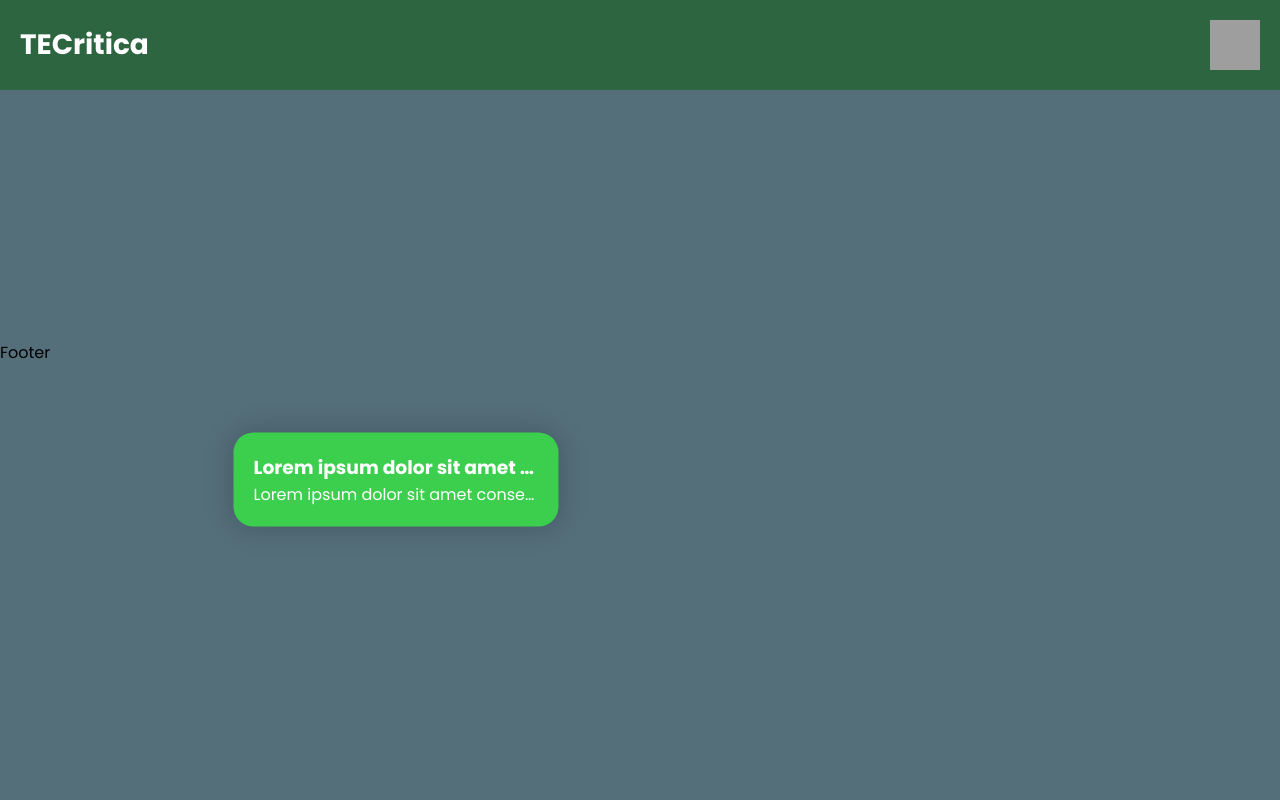
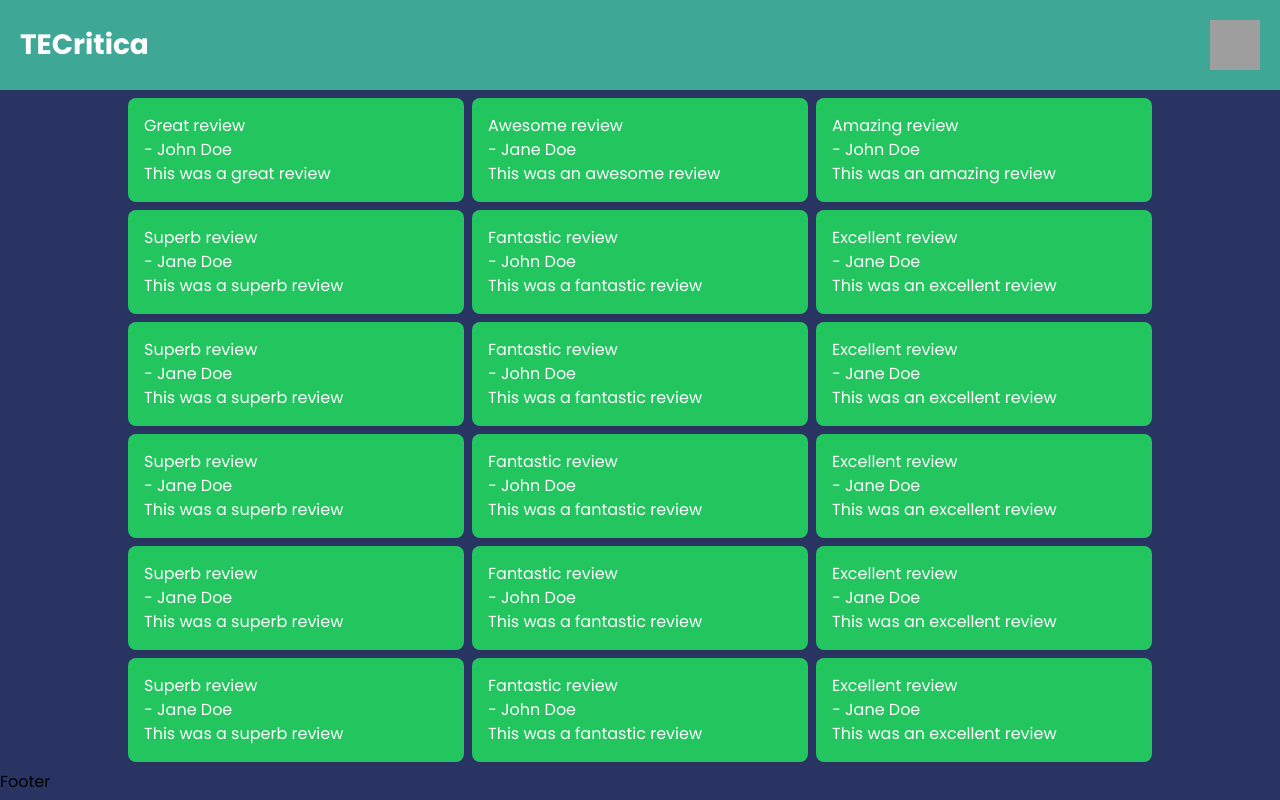
Before and after one commit to Betoml5/teCriticaFrontend, a React (Create React App) app: page / in a window 1280 px wide. Built offline with nearby package versions, Linux system fonts and the light colour scheme; grey boxes are pictures that could not be loaded.

Commit message:
Add tailwind

```diff
--- a/public/index.html
+++ b/public/index.html
@@ -4,6 +4,7 @@
     <meta charset="utf-8" />
     <link rel="icon" href="%PUBLIC_URL%/favicon.ico" />
     <meta name="viewport" content="width=device-width, initial-scale=1" />
+    <script src="https://cdn.tailwindcss.com"></script>
     <meta name="theme-color" content="#000000" />
     <meta
       name="description"
--- a/src/App.js
+++ b/src/App.js
@@ -5,11 +5,126 @@ import { BrowserRouter, Route, Router, Routes } from "react-router-dom";
 import Layout from "./containers/Layout";
 import Reviews from "./containers/Reviews";
 
+const reviews = [
+  {
+    id: 1,
+    title: "Great review",
+    description: "This was a great review",
+    author: "John Doe",
+  },
+  {
+    id: 2,
+    title: "Awesome review",
+    description: "This was an awesome review",
+    author: "Jane Doe",
+  },
+  {
+    id: 3,
+    title: "Amazing review",
+    description: "This was an amazing review",
+    author: "John Doe",
+  },
+  {
+    id: 4,
+    title: "Superb review",
+    description: "This was a superb review",
+    author: "Jane Doe",
+  },
+  {
+    id: 5,
+    title: "Fantastic review",
+    description: "This was a fantastic review",
+    author: "John Doe",
+  },
+  {
+    id: 6,
+    title: "Excellent review",
+    description: "This was an excellent review",
+    author: "Jane Doe",
+  },
+
+  {
+    id: 4,
+    title: "Superb review",
+    description: "This was a superb review",
+    author: "Jane Doe",
+  },
+  {
+    id: 5,
+    title: "Fantastic review",
+    description: "This was a fantastic review",
+    author: "John Doe",
+  },
+  {
+    id: 6,
+    title: "Excellent review",
+    description: "This was an excellent review",
+    author: "Jane Doe",
+  },
+
+  {
+    id: 4,
+    title: "Superb review",
+    description: "This was a superb review",
+    author: "Jane Doe",
+  },
+  {
+    id: 5,
+    title: "Fantastic review",
+    description: "This was a fantastic review",
+    author: "John Doe",
+  },
+  {
+    id: 6,
+    title: "Excellent review",
+    description: "This was an excellent review",
+    author: "Jane Doe",
+  },
+
+  {
+    id: 4,
+    title: "Superb review",
+    description: "This was a superb review",
+    author: "Jane Doe",
+  },
+  {
+    id: 5,
+    title: "Fantastic review",
+    description: "This was a fantastic review",
+    author: "John Doe",
+  },
+  {
+    id: 6,
+    title: "Excellent review",
+    description: "This was an excellent review",
+    author: "Jane Doe",
+  },
+
+  {
+    id: 4,
+    title: "Superb review",
+    description: "This was a superb review",
+    author: "Jane Doe",
+  },
+  {
+    id: 5,
+    title: "Fantastic review",
+    description: "This was a fantastic review",
+    author: "John Doe",
+  },
+  {
+    id: 6,
+    title: "Excellent review",
+    description: "This was an excellent review",
+    author: "Jane Doe",
+  },
+];
+
 const App = () => (
   <BrowserRouter>
     <Layout>
       <Routes>
-        <Route path="/" element={<Reviews />} />
+        <Route path="/" element={<Reviews reviews={reviews} />} />
       </Routes>
     </Layout>
   </BrowserRouter>
--- a/src/components/Review.jsx
+++ b/src/components/Review.jsx
@@ -1,14 +1,12 @@
-import React from "react";
+import React, { useEffect } from "react";
 import "../styles/components/Review.css";
 
 const Review = ({ review }) => {
   return (
-    <div className="x">
-      <div className="y">
-        <h3>{review.title}</h3>
-        <h4>{review.author}</h4>
-        <p>{review.description}</p>
-      </div>
+    <div className="text-white bg-green-500 p-4 rounded-lg">
+      <h3>{review.title}</h3>
+      <h5>- {review.author}</h5>
+      <p>{review.description}</p>
     </div>
   );
 };
--- a/src/containers/Reviews.jsx
+++ b/src/containers/Reviews.jsx
@@ -1,26 +1,13 @@
 import React from "react";
+import Review from "../components/Review";
 import "../styles/containers/Reviews.css";
 
 const Reviews = ({ reviews }) => {
   return (
-    <div>
-      <div className="x">
-        <div className="item y">
-          <h3>
-            Lorem ipsum dolor sit amet consectetur adipisicing elit. Id fuga
-            fugit porro doloremque. Dolor quam ratione enim, sed velit eveniet
-            exercitationem ut incidunt aut, tenetur minus quia minima aperiam
-            nihil.
-          </h3>
-
-          <p>
-            Lorem ipsum dolor sit amet consectetur adipisicing elit. Itaque esse
-            voluptatem tempora rerum repellat adipisci tempore dolor! Veniam
-            quibusdam illum, doloremque nesciunt accusantium dicta, alias fugit
-            odit natus odio ipsum.
-          </p>
-        </div>
-      </div>
+    <div className="grid grid-cols-3 gap-2 max-w-5xl mx-auto my-2">
+      {reviews.map((review) => (
+        <Review review={review} />
+      ))}
     </div>
   );
 };
--- a/src/styles/components/Header.css
+++ b/src/styles/components/Header.css
@@ -1,5 +1,5 @@
 .header {
-  background-color: #2d6541;
+  background-color: #3fa796;
   padding: 20px;
   width: 100%;
 
--- a/src/styles/components/Review.css
+++ b/src/styles/components/Review.css
@@ -1,45 +1,7 @@
-.blob {
-  width: var(--width);
-  height: var(--width);
-  background: #90a4ae;
-  transition: border-radius var(--transition-speed) linear;
-  box-shadow: 0 0 1rem rgba(0, 0, 0, 0.1);
+.item {
+  padding: 20px;
+  background-color: #2a0944;
+  height: fit-content;
+  border-radius: 8px;
+  color: #fff;
 }
-.blob-2 {
-  position: absolute;
-  top: 0;
-  right: 0;
-}
-.blob-2 .blob {
-  background: #b0bec5;
-}
-
-.x {
-  width: 250px;
-  height: 250px;
-
-  animation: x var(--x-speed) linear infinite alternate;
-}
-.x2 {
-  animation: x2 var(--x-speed) linear infinite alternate;
-}
-.y {
-  animation: y var(--y-speed) linear infinite alternate;
-}
-
-@keyframes x {
-  100% {
-    transform: translateX(calc(100vw - var(--width)));
-  }
-}
-@keyframes x2 {
-  100% {
-    transform: translateX(calc(-100vw + var(--width)));
-  }
-}
-
-@keyframes y {
-  100% {
-    transform: translateY(calc(100vh - var(--width)));
-  }
-}
--- a/src/styles/containers/Layout.css
+++ b/src/styles/containers/Layout.css
@@ -1,3 +1,4 @@
 .layout {
   height: 100vh;
+  background-color: #293462;
 }
--- a/src/styles/containers/Reviews.css
+++ b/src/styles/containers/Reviews.css
@@ -1,84 +1,8 @@
-:root {
-  --width: 300px;
-  --x-speed: 23s;
-  --y-speed: 8s;
-  --transition-speed: 2.2s;
+.container {
+  display: flex;
+  justify-content: space-between;
+  background-color: #293462;
+  width: 80%;
+  height: 100vh;
+  flex-wrap: wrap;
 }
-
-body {
-  margin: 0;
-  overflow: hidden;
-  background: #546e7a;
-}
-
-.item {
-  padding: 20px;
-  background-color: #3ccf4e;
-  border-radius: 20px;
-
-  width: 325px;
-  max-width: 325px;
-
-  box-shadow: 0 0 30px rgba(0, 0, 0, 0.2);
-}
-
-.item p {
-  color: #fff;
-  text-overflow: ellipsis;
-  overflow: hidden;
-  white-space: nowrap;
-}
-
-.item h3 {
-  color: #fff;
-  text-overflow: ellipsis;
-  overflow: hidden;
-  white-space: nowrap;
-  font-weight: 700;
-}
-
-.blob {
-  width: var(--width);
-  height: var(--width);
-  background: #90a4ae;
-  transition: border-radius var(--transition-speed) linear;
-  box-shadow: 0 0 1rem rgba(0, 0, 0, 0.1);
-}
-.blob-2 {
-  position: absolute;
-  top: 0;
-  right: 0;
-}
-.blob-2 .blob {
-  background: #b0bec5;
-}
-
-.x {
-  width: 250px;
-  height: 250px;
-
-  animation: x var(--x-speed) linear infinite alternate;
-}
-.x2 {
-  animation: x2 var(--x-speed) linear infinite alternate;
-}
-.y {
-  animation: y var(--y-speed) linear infinite alternate;
-}
-
-@keyframes x {
-  100% {
-    transform: translateX(calc(100vw - var(--width)));
-  }
-}
-@keyframes x2 {
-  100% {
-    transform: translateX(calc(-100vw + var(--width)));
-  }
-}
-
-@keyframes y {
-  100% {
-    transform: translateY(calc(100vh - var(--width)));
-  }
-}
```
